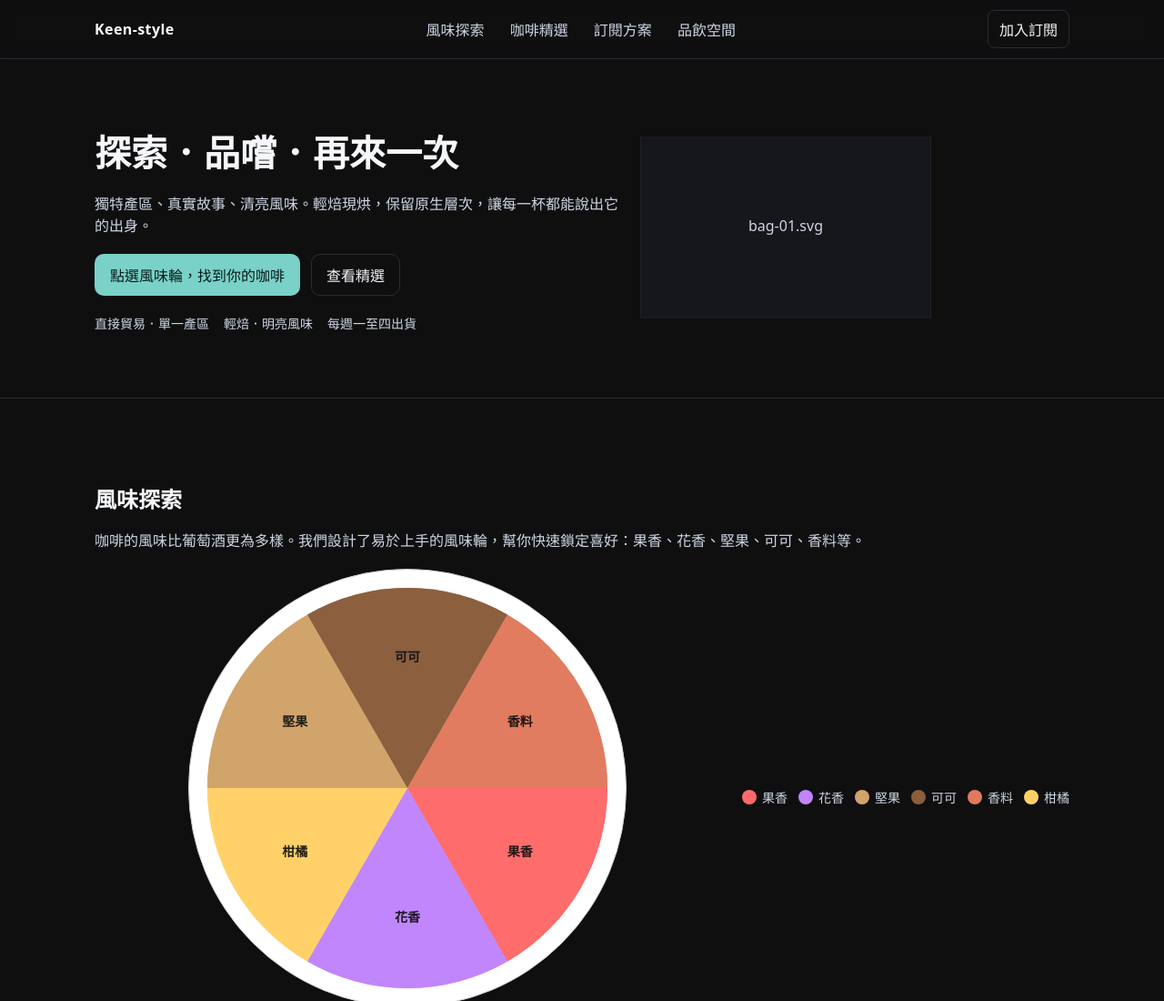
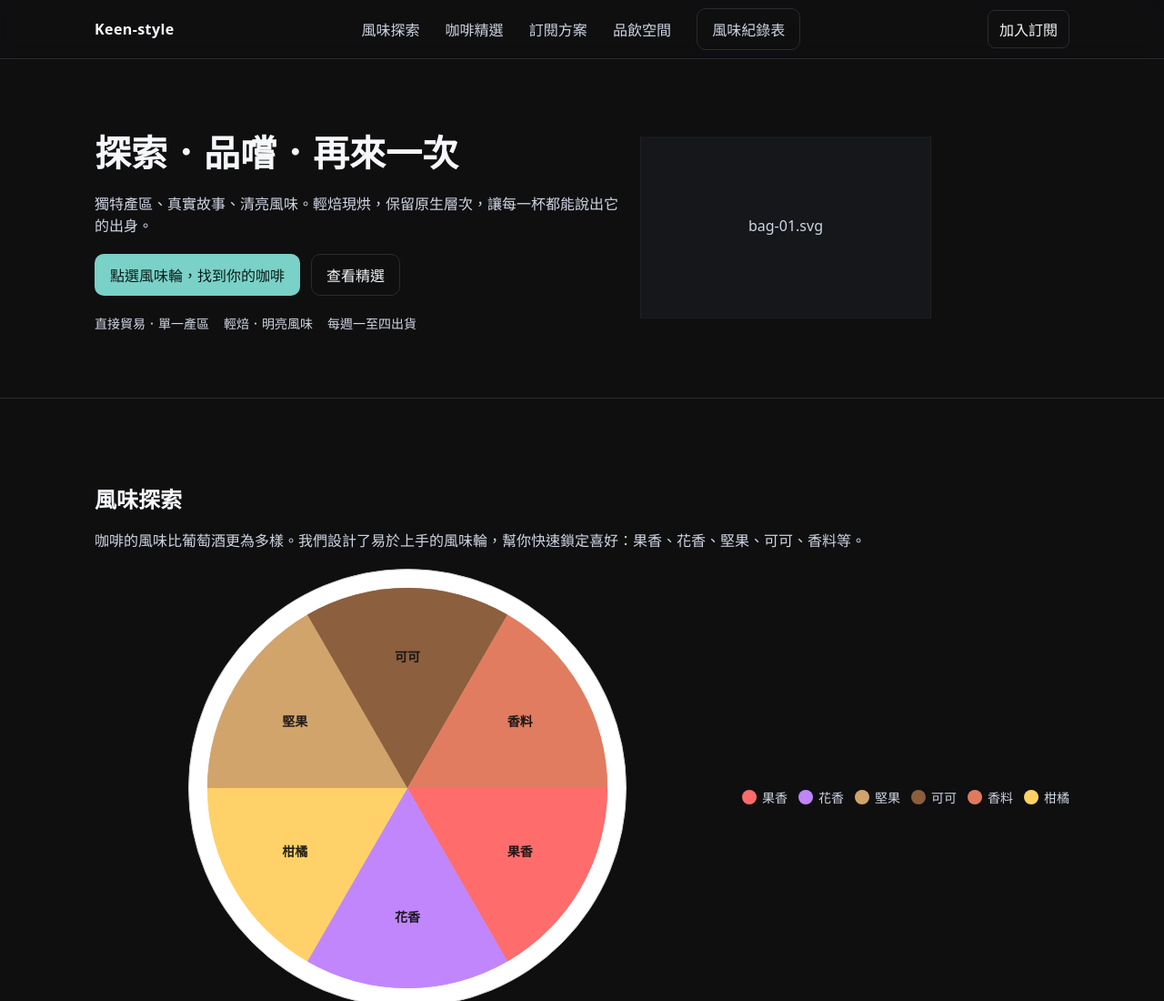
Before and after one commit to miketang5drinks/refreshing, a plain HTML site: page index.html in a window 1280 px wide. Shown: the top 1100 px of the page at 91% size. Drawn offline with Linux system fonts and the light colour scheme.

Commit message:
Update index.html

```diff
--- a/index.html
+++ b/index.html
@@ -18,6 +18,7 @@
         <a href="#products">咖啡精選</a>
         <a href="#subscription">訂閱方案</a>
         <a href="#bar">品飲空間</a>
+        <a href="cuptest/index.html" class="btn">風味紀錄表</a>
       </nav>
       <a class="cta" href="#subscription">加入訂閱</a>
     </div>
```
